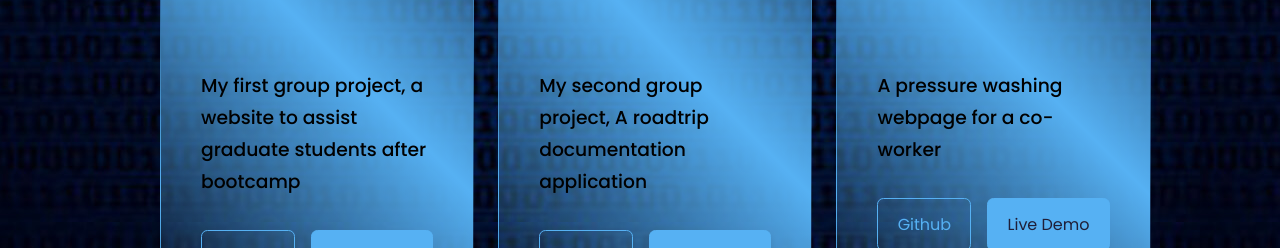
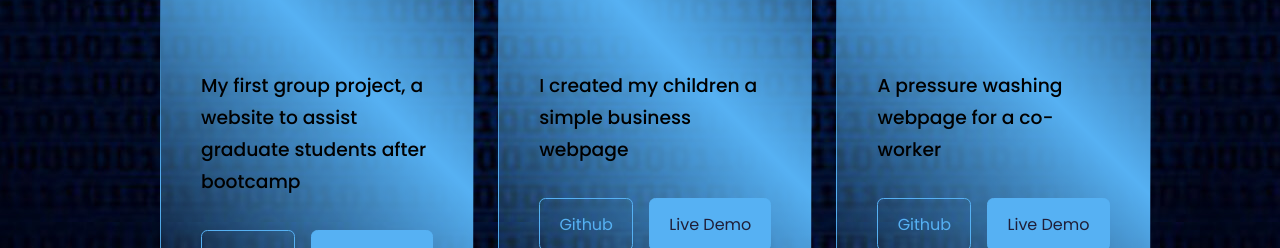
Before and after one commit to JonSno29/CVwebsitE, a React (Create React App) app: page / in a window 1280 px wide. Shown: the part 3378-3626 px from the top of the page. Built offline with nearby package versions, Linux system fonts and the light colour scheme; the HTML template or start-up script is replaced by a standard one.

Commit message:
Updated portfolio with a new webpage.

```diff
--- a/src/components/portfolio/Portfolio.jsx
+++ b/src/components/portfolio/Portfolio.jsx
@@ -1,7 +1,7 @@
 import React from "react";
 import "./portfolio.css";
 import IMG1 from "../../assets/CODIOtran.png";
-import IMG2 from "../../assets/TRIPPIEBRtSample.png";
+import IMG2 from "../../assets/src/assets/PRIMETIME CONCESSIONS-1 (1).png";
 import IMG3 from "../../assets/FULL COUNT SOFT WASH-1.png";
 import IMG4 from "../../assets/JTS-1.png";
 import IMG5 from "../../assets/ARS-1 (1).png";
@@ -18,9 +18,9 @@ const data = [
   {
     id: 2,
     image: IMG2,
-    title: "My second group project, A roadtrip documentation application",
-    github: "https://github.com/JonSno29/Trippie-101.git",
-    demo: "https://trippie-101.herokuapp.com/",
+    title: "I created my children a simple business webpage",
+    github: "https://github.com/JonSno29/PRIMETIME",
+    demo: "https://jonsno29.github.io/PRIMETIME/",
   },
   {
     id: 3,
```
Also changed, not shown: src/assets/PRIMETIME CONCESSIONS-1 (1).png (added).
